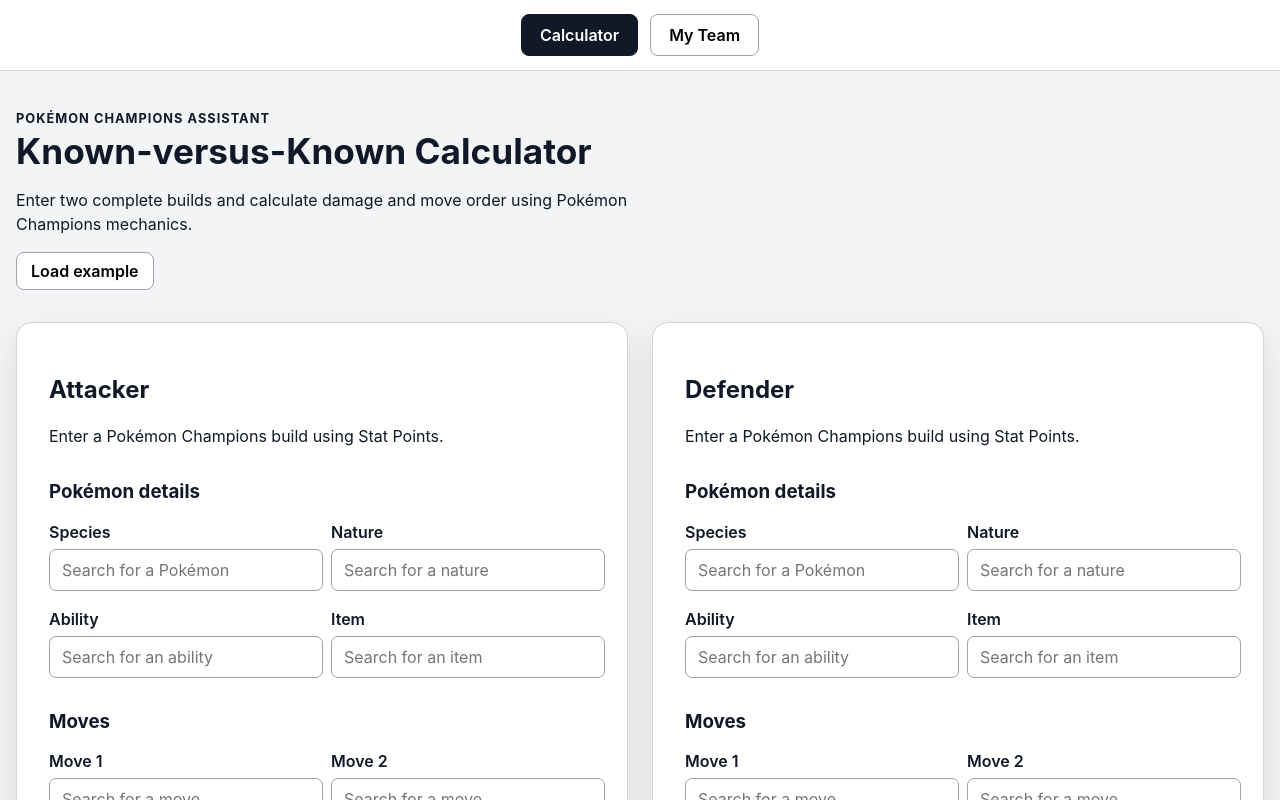
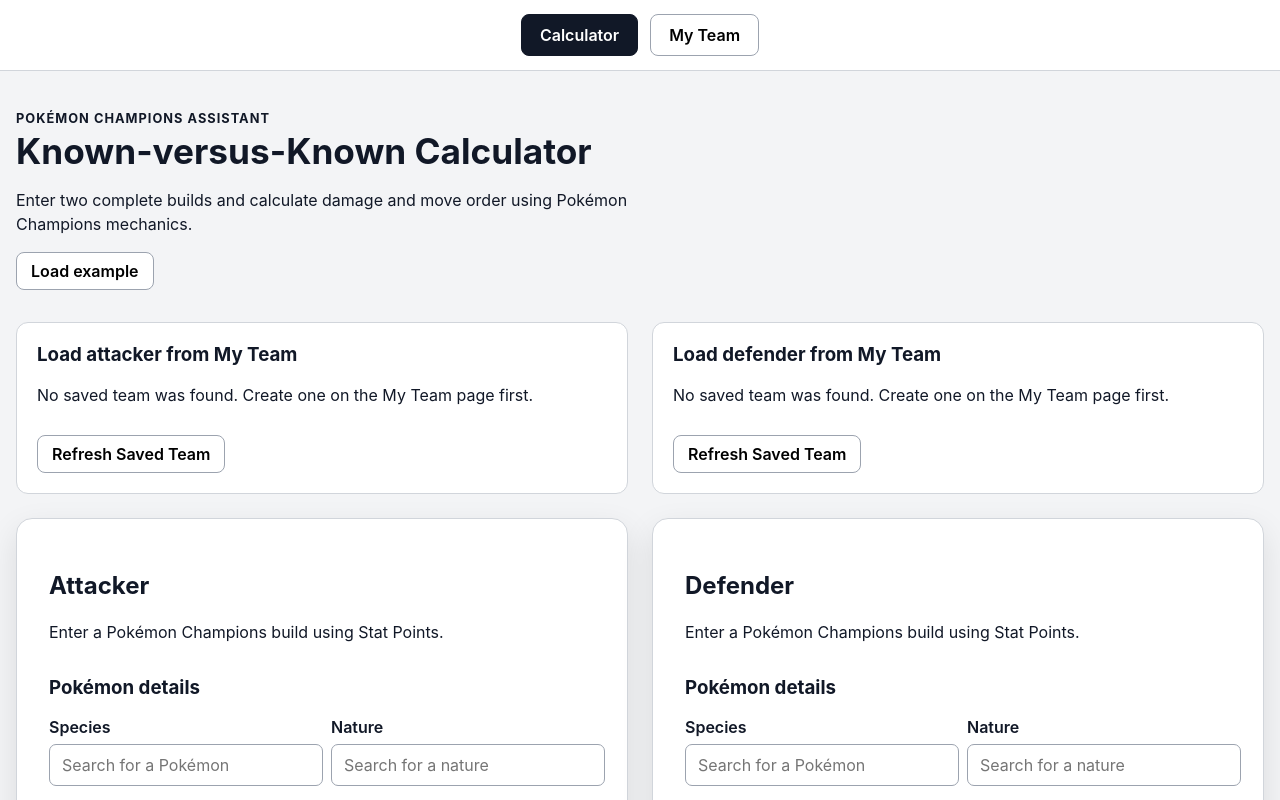
Before and after one commit to yehonatan-valani/pokemon-champions-assistant, a React (Vite) app: page / in a window 1280 px wide. Shown: the top 800 px of the page. Built offline with nearby package versions, Linux system fonts and the light colour scheme; what @smogon/calc would draw is missing.

Commit message:
Load saved team members into calculator

```diff
--- a/src/App.css
+++ b/src/App.css
@@ -504,3 +504,39 @@
     grid-template-columns: 1fr;
   }
 }
+
+.saved-team-picker-grid {
+  display: grid;
+  grid-template-columns:
+    repeat(2, minmax(0, 1fr));
+  gap: 24px;
+  margin: 24px 0;
+}
+
+.saved-team-picker {
+  padding: 20px;
+  border: 1px solid #d1d5db;
+  border-radius: 12px;
+  background: #ffffff;
+}
+
+.saved-team-picker h3 {
+  margin-top: 0;
+}
+
+.saved-team-picker select {
+  padding: 10px 12px;
+  border: 1px solid #9ca3af;
+  border-radius: 7px;
+  font: inherit;
+}
+
+.saved-team-picker .secondary-button {
+  margin-top: 14px;
+}
+
+@media (max-width: 800px) {
+  .saved-team-picker-grid {
+    grid-template-columns: 1fr;
+  }
+}
--- /dev/null
+++ b/src/components/SavedTeamPicker.tsx
@@ -0,0 +1,137 @@
+import { useState } from 'react';
+
+import {
+  clonePokemonBuild,
+  isPokemonBuildComplete,
+  type ChampionsPokemonBuild,
+} from '../domain/pokemonBuild';
+
+import type {
+  ChampionsTeam,
+} from '../domain/team';
+
+import {
+  loadTeam,
+} from '../storage/teamStorage';
+
+interface SavedTeamPickerProps {
+  title: string;
+  onSelect: (
+    build: ChampionsPokemonBuild,
+  ) => void;
+}
+
+function SavedTeamPicker({
+  title,
+  onSelect,
+}: SavedTeamPickerProps) {
+  const [savedTeam, setSavedTeam] =
+    useState<ChampionsTeam | null>(() =>
+      loadTeam(),
+    );
+
+  const [selectedIndex, setSelectedIndex] =
+    useState('');
+
+  function refreshSavedTeam() {
+    setSavedTeam(loadTeam());
+    setSelectedIndex('');
+  }
+
+  function handleSelection(
+    nextIndex: string,
+  ) {
+    setSelectedIndex(nextIndex);
+
+    if (!savedTeam || nextIndex === '') {
+      return;
+    }
+
+    const memberIndex = Number(nextIndex);
+
+    const selectedMember =
+      savedTeam.members[memberIndex];
+
+    if (
+      !selectedMember ||
+      !isPokemonBuildComplete(selectedMember)
+    ) {
+      return;
+    }
+
+    onSelect(
+      clonePokemonBuild(selectedMember),
+    );
+  }
+
+  const completeMembers =
+    savedTeam?.members
+      .map((member, index) => ({
+        member,
+        index,
+      }))
+      .filter(({ member }) =>
+        isPokemonBuildComplete(member),
+      ) ?? [];
+
+  return (
+    <section className="saved-team-picker">
+      <h3>{title}</h3>
+
+      {!savedTeam && (
+        <p>
+          No saved team was found. Create one on the
+          My Team page first.
+        </p>
+      )}
+
+      {savedTeam &&
+        completeMembers.length === 0 && (
+          <p>
+            The saved team does not contain any complete
+            Pokémon builds.
+          </p>
+        )}
+
+      {completeMembers.length > 0 && (
+        <label className="form-field">
+          <span>
+            Load from {savedTeam?.name}
+          </span>
+
+          <select
+            value={selectedIndex}
+            onChange={(event) =>
+              handleSelection(event.target.value)
+            }
+          >
+            <option value="">
+              Choose a Pokémon
+            </option>
+
+            {completeMembers.map(
+              ({ member, index }) => (
+                <option
+                  key={index}
+                  value={index}
+                >
+                  Slot {index + 1}: {member.species}
+                </option>
+              ),
+            )}
+          </select>
+        </label>
+      )}
+
+      <button
+        className="secondary-button"
+        type="button"
+        onClick={refreshSavedTeam}
+      >
+        Refresh Saved Team
+      </button>
+    </section>
+  );
+}
+
+export default SavedTeamPicker;
--- a/src/domain/pokemonBuild.ts
+++ b/src/domain/pokemonBuild.ts
@@ -86,3 +86,15 @@
 ): boolean {
   return validatePokemonBuild(build).valid;
 }
+
+export function clonePokemonBuild(
+  build: ChampionsPokemonBuild,
+): ChampionsPokemonBuild {
+  return {
+    ...build,
+    moves: [...build.moves] as MoveList,
+    statPoints: {
+      ...build.statPoints,
+    },
+  };
+}
--- a/src/features/calculator/DamageCalculatorPage.tsx
+++ b/src/features/calculator/DamageCalculatorPage.tsx
@@ -33,6 +33,8 @@
   DEFAULT_DAMAGE_FIELD_CONDITIONS,
   type DamageFieldConditions,
 } from '../../domain/fieldConditions';
+
+import SavedTeamPicker from '../../components/SavedTeamPicker';
 
 const EXAMPLE_ATTACKER: ChampionsPokemonBuild = {
   species: 'Pikachu',
@@ -243,6 +245,28 @@
           Load example
         </button>
       </header>
+
+      <div className="saved-team-picker-grid">
+        <SavedTeamPicker
+            title="Load attacker from My Team"
+            onSelect={(build) => {
+            setAttacker(build);
+            setResult(null);
+            setSpeedResult(null);
+            setError('');
+            }}
+        />
+
+        <SavedTeamPicker
+            title="Load defender from My Team"
+            onSelect={(build) => {
+            setDefender(build);
+            setResult(null);
+            setSpeedResult(null);
+            setError('');
+            }}
+        />
+        </div>
 
       <div className="calculator-build-grid">
         <PokemonBuildEditor
```
